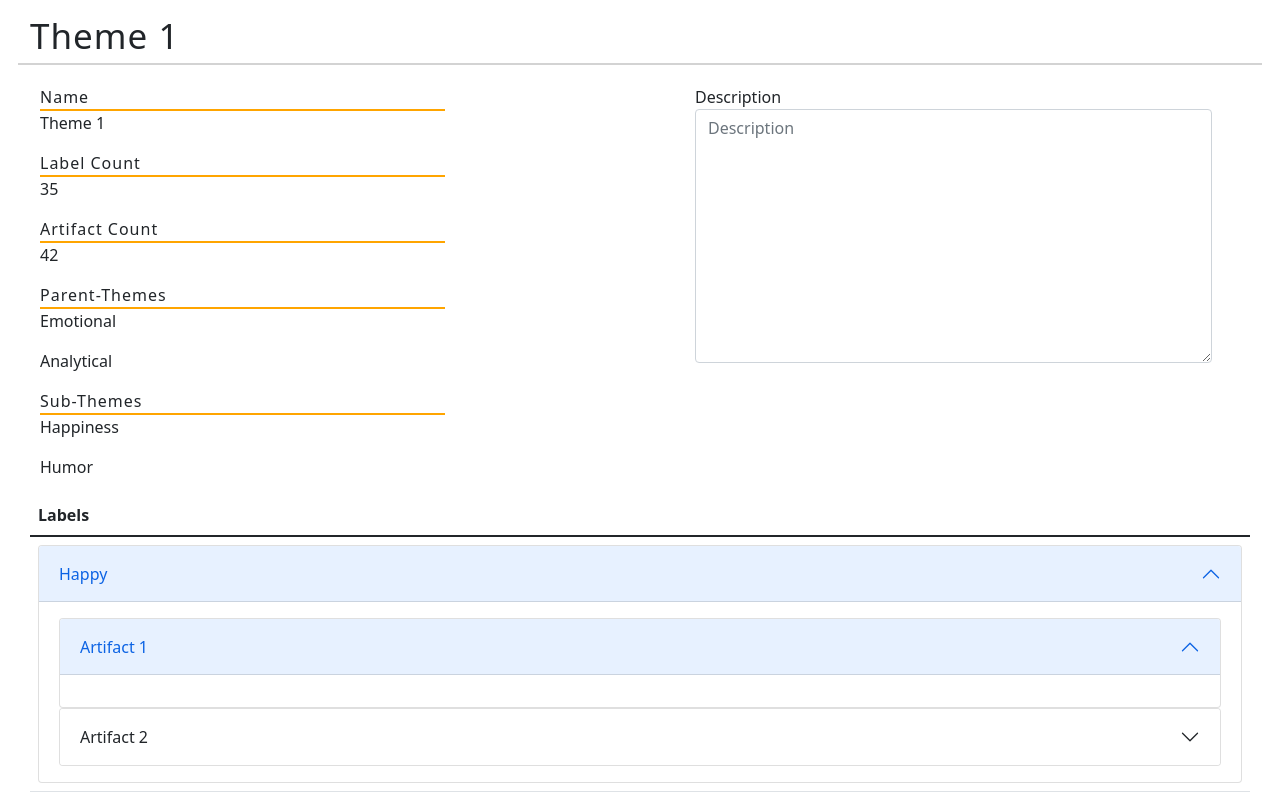
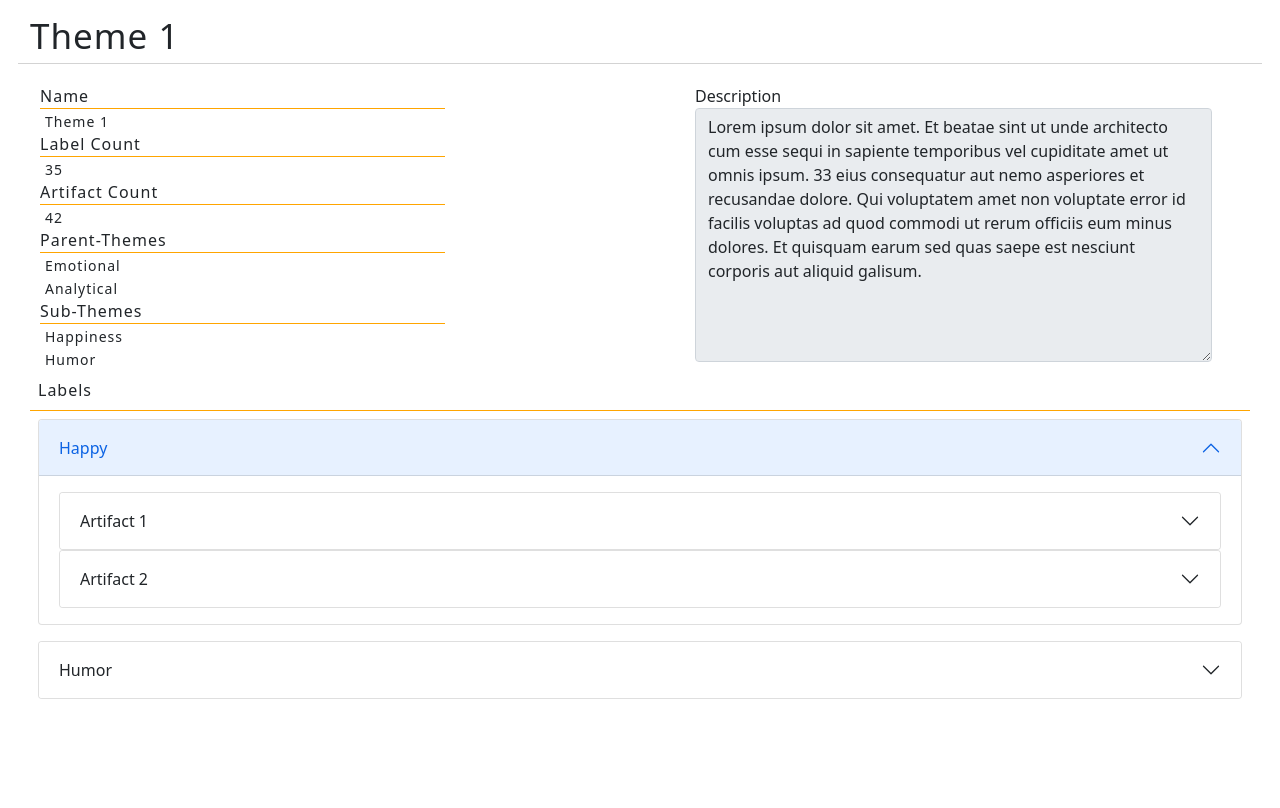
Before and after one commit to muctadir/lama, an Angular app in the folder frontend/: page /singleTheme in a window 1280 px wide. Built offline with nearby package versions, Linux system fonts and the light colour scheme.

Commit message:
Single Theme Page UI changes

```diff
--- a/frontend/src/app/single-theme-view/single-theme-view.component.html
+++ b/frontend/src/app/single-theme-view/single-theme-view.component.html
@@ -5,7 +5,7 @@
     <!-- Page Header -->
     <div class="row"  id="titleRow">
         <div class="col-12 header" id="pageTitle">
-            Theme 1
+            {{themeName}}
         </div>
     </div>
 
@@ -19,7 +19,7 @@
             </div>
             <!--Name-->
             <div >
-               <p>Theme 1</p>
+               <p id="themeNameText">{{themeName}}</p>
             </div>
             <!--Label Count Header-->
             <div id="labelCount">
@@ -27,33 +27,31 @@
             </div>
             <!--Label Count content-->
             <div >
-                <p>35</p>
+                <p id="labelCountText">35</p>
              </div>
             <!--Artifact Count Header-->
             <div id="artifactCount">
                 Artifact Count
             </div>
             <!--Artifact Count Content-->
-            <div >
-                <p>42</p>
+            <div>
+                <p id="artifactCountText">42</p>
              </div>
             <!--Parent-Themes Header-->
             <div id="parentThemes">
                 Parent-Themes
             </div>
             <!--Parent-Themes Content-->
-            <div >
-                <p>Emotional</p>
-                <p>Analytical</p>
+            <div *ngFor="let themes of parentThemes">
+                <p id="parentThemesText">{{themes}}</p>
              </div>
             <!-- Sub-Themes Header-->
             <div id="subThemes">
                 Sub-Themes
             </div>
             <!--Sub-Themes Content-->
-            <div >
-                <p>Happiness</p>
-                <p>Humor</p>
+            <div *ngFor="let themes of subThemes">
+                <p id="subThemesText">{{themes}}</p>
              </div>
         </div>
         <!--Top Half Right-->
@@ -64,7 +62,7 @@
             </div>
             <!--Description Field-->
             <div class="form-group">
-                <textarea class="form-control" rows="10" placeholder="Description"></textarea>
+                <textarea class="form-control" [disabled]="true" rows="10" placeholder="Description">{{themeDescription}}</textarea>
             </div>
         </div>
     </div>
@@ -72,12 +70,12 @@
     <!--Bottom Half-->
     <div class="row justify-content-md-center" id="bottomHalfContainer">
         <div class="col-12">
-            <!--Table to display labels and their artifacts-->
-            <table class="table table-xs">
+            <!--Table to display labels and their artifacts TODO add to style sheet-->
+            <table class="table table-borderless">
                 <thead>
                     <tr>
-                        <!--Label Header for table-->
-                        <th scope="col">Labels</th>
+                        <!--Label Header for table TODO add black to stylesheet-->
+                        <th scope="col" id="labelsHeader">Labels</th>
                     </tr>
                 </thead>
                 <tbody>
@@ -90,8 +88,19 @@
                                     <!--Artifacts of label-->
                                     <ngb-accordion *ngFor="let artifacts of label.labelArtifacts" #acc="ngbAccordion" activeIds="ngb-panel-1">
                                             <ngb-panel title="{{artifacts.artifactName}}">
+                                            <!--Artifact Content-->
                                             <ng-template ngbPanelContent>
-
+                                                <div class="row">
+                                                    <!--Artifact Text-->
+                                                    <div class="col-6">
+                                                        <p id="artifactText">{{artifacts.artifactText}}</p>
+                                                    </div>
+                                                    <!--Artifact Remarks-->
+                                                    <div class="col-6">
+                                                        <p  id="artifactRemarkHeader">Remarks:</p>
+                                                        <p id="artifactRemark">{{artifacts.artifactRemark}}</p>
+                                                    </div>
+                                                </div>
                                             </ng-template>
                                             </ngb-panel>
                                     </ngb-accordion>
--- a/frontend/src/app/single-theme-view/single-theme-view.component.scss
+++ b/frontend/src/app/single-theme-view/single-theme-view.component.scss
@@ -13,7 +13,7 @@
     padding-top: 10px;
     text-align: left;
     letter-spacing: 1px;
-    border-bottom: 2px;
+    border-bottom: 1px;
     border-bottom-style: solid;
     border-bottom-color: lightgray;
 }
@@ -29,7 +29,7 @@
 }
 //Name Column
 #name{
-    border-bottom: 2px;
+    border-bottom: 1px;
     border-bottom-style: solid;
     letter-spacing: 1px;
     border-bottom-color: orange;
@@ -37,7 +37,7 @@
 
 //Label Count Header
 #labelCount{
-    border-bottom: 2px;
+    border-bottom: 1px;
     border-bottom-style: solid;
     font-size: 16px;
     letter-spacing: 1px;
@@ -45,7 +45,7 @@
 }
 //artifactCount Header
 #artifactCount{
-    border-bottom: 2px;
+    border-bottom: 1px;
     border-bottom-style: solid;
     font-size: 16px;
     letter-spacing: 1px;
@@ -53,15 +53,23 @@
 }
 //Parent-Themes Header
 #parentThemes{
-    border-bottom: 2px;
+    border-bottom: 1px;
     border-bottom-style: solid;
     font-size: 16px;
     letter-spacing: 1px;
     border-bottom-color: orange;
 }
+//Content text of multipl sections in top left part
+#parentThemesText, #themeNameText, #labelCountText, #artifactCountText, #subThemesText{
+    font-size: 14px;
+    letter-spacing: 1px;
+    margin-bottom: 0;
+    padding-left: 5px;
+    padding-top: 2px;
+}
 //Sub-ThemesHeader
 #subThemes{
-    border-bottom: 2px;
+    border-bottom: 1px;
     border-bottom-style: solid;
     font-size: 16px;
     letter-spacing: 1px;
@@ -81,10 +89,21 @@
 
 }
 //Labels Header
-#labels{
-    border-bottom: 2px;
+#labelsHeader{
+    border-bottom: 1px;
     border-bottom-style: solid;
     font-size: 16px;
+    font-weight: 450;
     letter-spacing: 1px;
     border-bottom-color: orange;
 }
+// Artifact text and remarks
+#artifactText ,#artifactRemark{
+    font-size: 14px;
+    font-weight: 400;
+}
+//Artifact Remark Header
+#artifactRemarkHeader{
+    font-size: 15px;
+    font-weight: 500;
+}
--- a/frontend/src/app/single-theme-view/single-theme-view.component.ts
+++ b/frontend/src/app/single-theme-view/single-theme-view.component.ts
@@ -10,21 +10,26 @@ import { Component, OnInit } from '@angular/core';
 export class SingleThemeViewComponent implements OnInit {
 
   //Theme Name Variable
-  themeName: String = '';
+  themeName: String = 'Theme 1';
+
+  themeDescription: String = 'Lorem ipsum dolor sit amet. Et beatae sint ut unde architecto cum esse sequi in sapiente temporibus vel cupiditate amet ut omnis ipsum. 33 eius consequatur aut nemo asperiores et recusandae dolore. Qui voluptatem amet non voluptate error id facilis voluptas ad quod commodi ut rerum officiis eum minus dolores. Et quisquam earum sed quas saepe est nesciunt corporis aut aliquid galisum.';
 
   //HardCoded Parent-Themes
   parentThemes = ['Emotional','Analytical'];
+
   //HardCoded Sub-Themes
   subThemes = ['Happiness','Humor'];
-
 
   //Hard Coded Labels
   allLabels = [{labelName:'Happy',
   labelDescription:'This label is used for any text that give off a general positive feeling of happiness or anything similar.',
-  labelArtifacts: [{artifactName: 'Artifact 1', artifactText: 'Sunshine and Rainbows', artifactRemark: 'I thought that this is the best thing ever.'},
-                {artifactName: "Artifact 2", artifactText: 'The quick brown fox jumps over the lazy sleeping dog', artifactRemark: 'I thought that this is the second best thing ever.'}]}
+  labelArtifacts: [{artifactName: 'Artifact 1', artifactText: 'Lorem ipsum dolor sit amet. Et beatae sint ut unde architecto cum esse sequi in sapiente temporibus vel cupiditate amet ut omnis ipsum. 33 eius consequatur aut nemo asperiores et recusandae dolore. Qui voluptatem amet non voluptate error id facilis voluptas ad quod commodi ut rerum officiis eum minus dolores. Et quisquam earum sed quas saepe est nesciunt corporis aut aliquid galisum.', artifactRemark: 'I thought that this is the best thing ever.'},
+                   {artifactName: "Artifact 2", artifactText: 'The quick brown fox jumps over the lazy sleeping dog', artifactRemark: 'I thought that this is the second best thing ever.'}]},
+                   {labelName:'Humor',
+  labelDescription:'This label is used for any text that give off a funny feeling or anything similar.',
+  labelArtifacts: [{artifactName: 'Artifact 1', artifactText: 'Lorem ipsum dolor sit amet. Et beatae sint ut unde architecto cum esse sequi in sapiente temporibus vel cupiditate amet ut omnis ipsum. 33 eius consequatur aut nemo asperiores et recusandae dolore. Qui voluptatem amet non voluptate error id facilis voluptas ad quod commodi ut rerum officiis eum minus dolores. Et quisquam earum sed quas saepe est nesciunt corporis aut aliquid galisum.', artifactRemark: 'I thought that this was suitable because...'},
+                   {artifactName: "Artifact 3", artifactText: 'The man made a funny joke about a cat', artifactRemark: 'I thought that this made sense.'}]}
   ];
-
 
   constructor() { }
 
```
